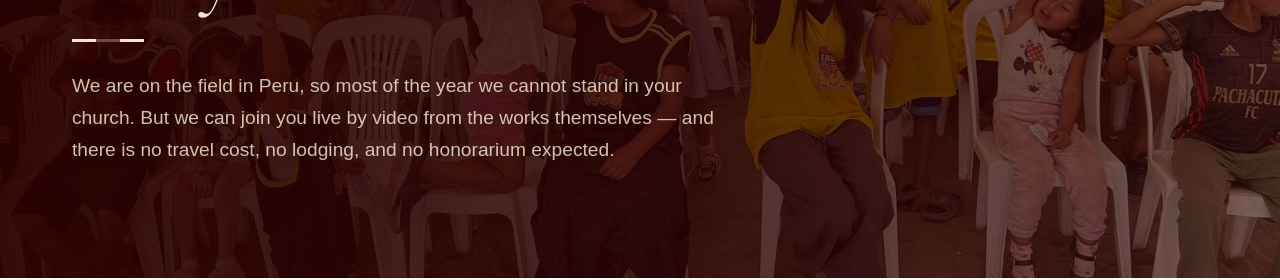
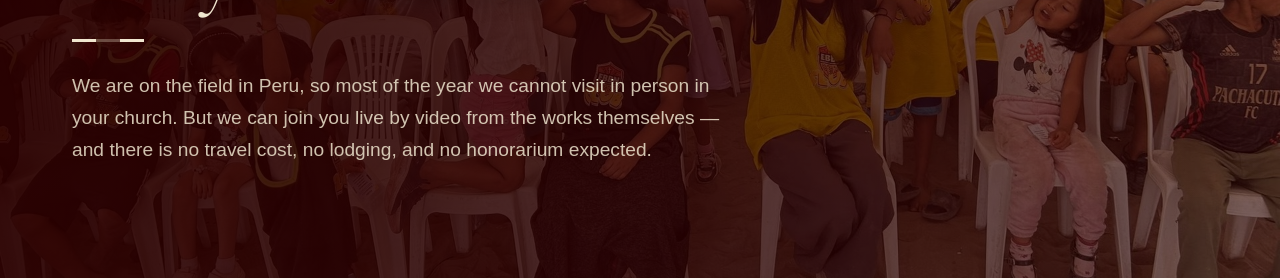
Before and after one commit to edesent/desentperu, a Next.js app: page /schedule in a window 1280 px wide. Shown: the part 357-637 px from the top of the page. Built offline with nearby package versions, Linux system fonts and the light colour scheme; no server answers; a web font is replaced by a local one.

Commit message:
Clarified in-person church visit wording

```diff
--- a/src/app/schedule/page.tsx
+++ b/src/app/schedule/page.tsx
@@ -46,8 +46,8 @@ export default function SchedulePage() {
         }}
       >
         <p>
-          We are on the field in Peru, so most of the year we cannot stand in
-          your church. But we can join you live by video from the works
+          We are on the field in Peru, so most of the year we cannot visit in
+          person in your church. But we can join you live by video from the works
           themselves — and there is no travel cost, no lodging, and no
           honorarium expected.
         </p>
```
